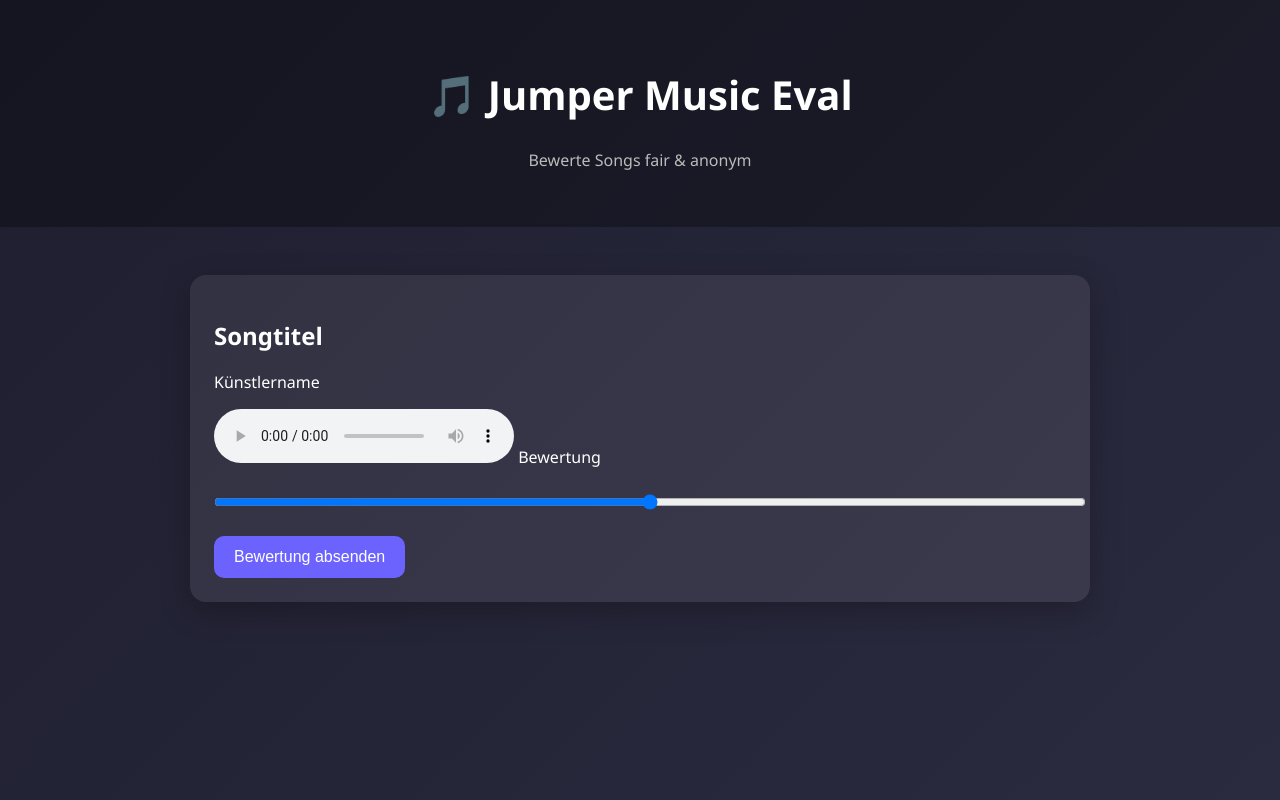
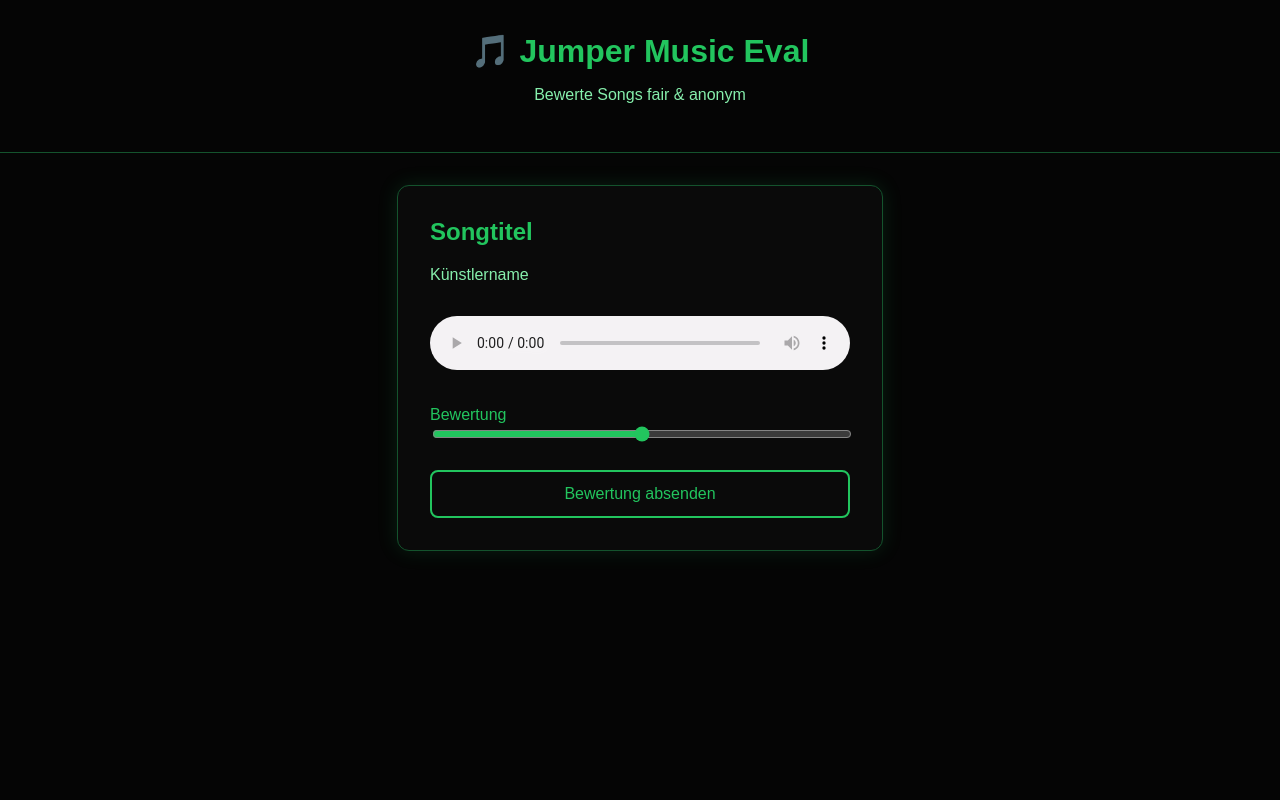
Before and after one commit to Carlo39-coder/Jumper-Music-Eval, a Python web app: template templates/index.html in a window 1280 px wide. Run offline with Jinja, Linux system fonts and the light colour scheme; the template is opened without the code that fills it, so the values that code supplies are empty.

Commit message:
Revamp CSS styles for improved design and layout

```diff
--- a/static/style.css
+++ b/static/style.css
@@ -1,63 +1,79 @@
 body {
-  font-family: 'Segoe UI', system-ui, sans-serif;
-  background: linear-gradient(135deg, #1e1e2f, #2b2b40);
-  color: #ffffff;
   margin: 0;
-  min-height: 100vh;
+  font-family: Arial, sans-serif;
+  background: #050505;
+  color: #22c55e;
 }
 
 header {
   text-align: center;
-  padding: 2.5rem 1rem;
-  background: rgba(0, 0, 0, 0.3);
+  padding: 2rem;
+  border-bottom: 1px solid #14532d;
 }
 
 header h1 {
-  font-size: 2.5rem;
+  margin: 0;
+  color: #22c55e;
 }
 
 header p {
-  color: #bbbbbb;
+  color: #86efac;
 }
 
 main {
-  max-width: 900px;
-  margin: 2rem auto;
-  padding: 1rem;
+  display: flex;
+  justify-content: center;
+  margin-top: 2rem;
 }
 
 .card {
-  background: rgba(255, 255, 255, 0.08);
-  border-radius: 16px;
-  padding: 1.5rem;
-  box-shadow: 0 10px 30px rgba(0,0,0,0.25);
+  background: #0a0a0a;
+  padding: 2rem;
+  border-radius: 12px;
+  width: 90%;
+  max-width: 420px;
+  border: 1px solid #14532d;
+  box-shadow: 0 0 20px rgba(34,197,94,0.15);
 }
 
-input {
+.card h2 {
+  margin-top: 0;
+}
+
+.artist {
+  color: #86efac;
+}
+
+audio {
   width: 100%;
-  padding: 10px;
-  border-radius: 8px;
-  border: none;
   margin: 1rem 0;
-  font-size: 1rem;
+  filter: hue-rotate(90deg);
+}
+
+label {
+  display: block;
+  margin-top: 1rem;
+}
+
+input[type="range"] {
+  width: 100%;
+  accent-color: #22c55e;
 }
 
 button {
-  background: #6c63ff;
-  border: none;
-  padding: 12px 20px;
-  border-radius: 10px;
-  color: white;
+  margin-top: 1.5rem;
+  width: 100%;
+  padding: 0.8rem;
+  background: transparent;
+  border: 2px solid #22c55e;
+  border-radius: 8px;
+  color: #22c55e;
   font-size: 1rem;
   cursor: pointer;
+  transition: 0.2s;
 }
 
 button:hover {
-  background: #584fff;
+  background: #22c55e;
+  color: #050505;
 }
-
-footer {
-  text-align: center;
-  padding: 1rem;
-  color: #aaa;
-}
```
